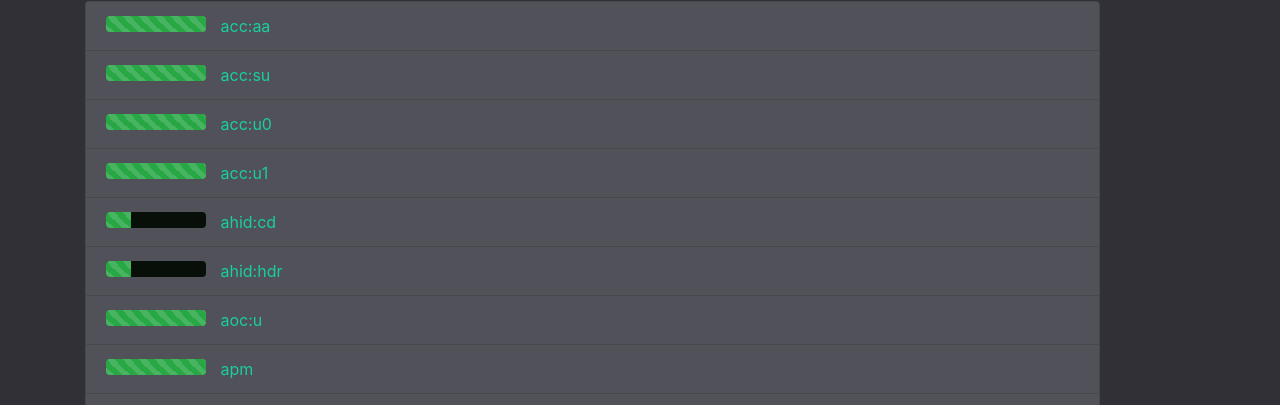
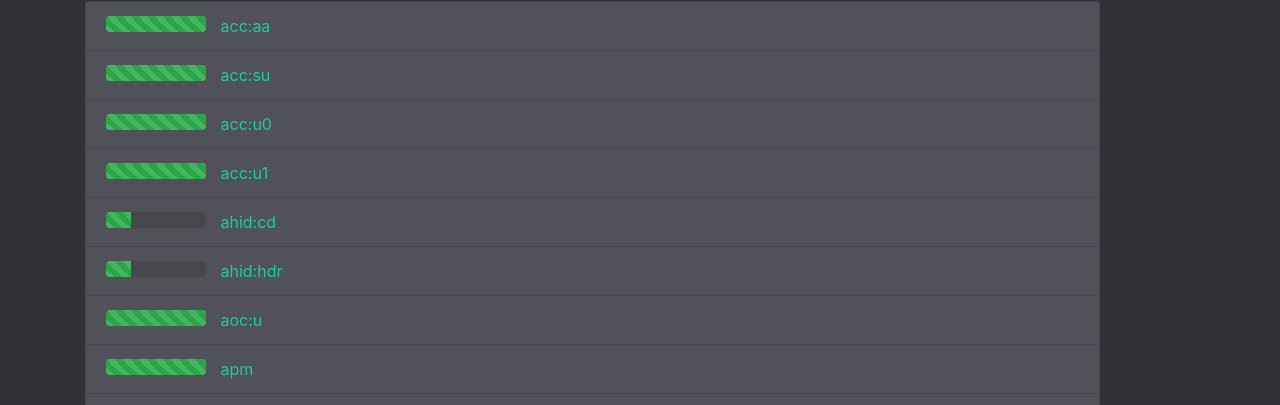
Before and after one commit to reswitched/SwIPC, a plain HTML site: page docs/index.html in a window 1280 px wide. Shown: the part 375-780 px from the top of the page. Drawn offline with Linux system fonts and the light colour scheme.

Commit message:
Slightly less black progress bars.

```diff
--- a/docs/css/main.css
+++ b/docs/css/main.css
@@ -58,7 +58,7 @@ ol > li:before {
 }
 
 .progress {
-  background-color: #080f08;
+  background-color: #47474e;
   display: inline-block;
   margin-right: 10px;
 }
```
